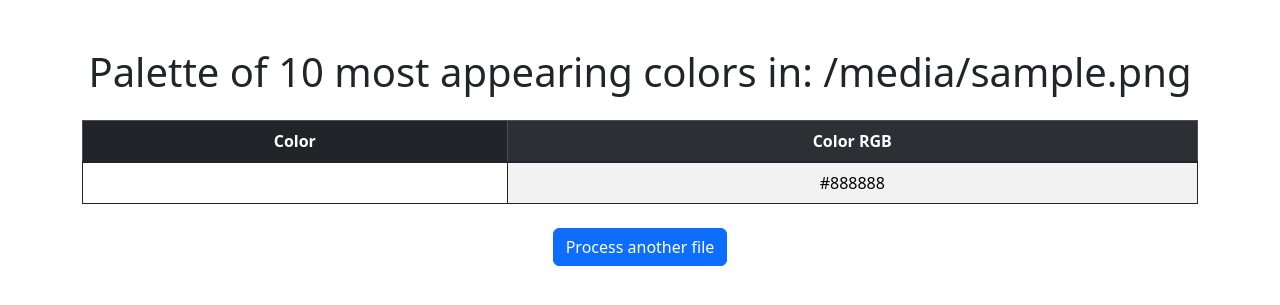
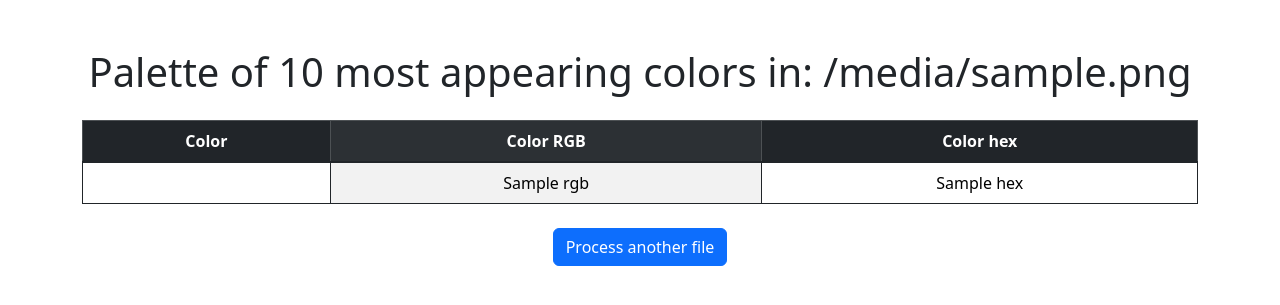
Before and after one commit to gumissek/webapp_color_palette, a Flask app: template templates/colors.html in a window 1280 px wide. Shown: the top 305 px of the page. Run offline with Flask 3, Linux system fonts and the light colour scheme; the template is opened without the code that fills it: most values are stand-ins (such as "Sample title", 1, 10 or a date in 2020); some libraries are stand-ins or nearby versions.

Commit message:
add convert rgb into hex

```diff
--- a/server.py
+++ b/server.py
@@ -50,14 +50,21 @@
             # wyciagam 10 najczesciej wystepujacych kolorow z obrazka - > zawiera ilosc wystapien i index koloru
             top10colors = sorted(image.getcolors(maxcolors=256), reverse=True)[:10]
             list_colors_RGB=[]
+            list_colors_hex=[]
+
             for color in top10colors:
                 color_index=color[1]
                 r = palette[color_index*3]
                 g = palette[color_index*3+1]
                 b = palette[color_index*3+2]
+                r_hex = f'{r:02X}'
+                g_hex = f'{g:02X}'
+                b_hex = f'{b:02X}'
                 list_colors_RGB.append((r,g,b))
+                list_colors_hex.append(f'#{r_hex}{g_hex}{b_hex}')
+            color_list=[{'rgb': list_colors_RGB[i],'hex':list_colors_hex[i]} for i in range(len(list_colors_hex))]
             os.remove(f'{UPLOAD_FOLDER}/{file_name}')
-            return render_template('colors.html',color_list_rgb=list_colors_RGB,file_name=file_name,file=file)
+            return render_template('colors.html',color_list=color_list,file_name=file_name)
         else:
             flash('That extension is not allowed! Your file should be .png .jpg .jpeg')
             return redirect(url_for('home'))
@@ -65,4 +72,4 @@
 
 
 if __name__ == '__main__':
-    app.run(debug=True, port=5001)
+    app.run(debug=False, port=5001)
--- a/templates/colors.html
+++ b/templates/colors.html
@@ -8,21 +8,21 @@
     <h1>Palette of 10 most appearing colors in: {{file_name}}</h1>
     {%endif%}
 
-    {% if color_list_rgb%}
+    {% if color_list%}
     <table class="table table-bordered border-dark table-striped-columns my-4">
         <thead class="table-dark">
         <tr>
             <th scope="col">Color</th>
             <th scope="col">Color RGB</th>
-
+            <th scope="col">Color hex</th>
         </tr>
         </thead>
         <tbody class="table-group-divider">
-        {%for color in color_list_rgb%}
+        {%for color in color_list%}
         <tr>
-            <td style="background-color:rgb{{color}}"></td>
-            <td>{{color}}</td>
-
+            <td style="background-color:{{color['hex']}}"></td>
+            <td>{{color['rgb']}}</td>
+            <td>{{color['hex']}}</td>
         </tr>
         {%endfor%}
         </tbody>
```
